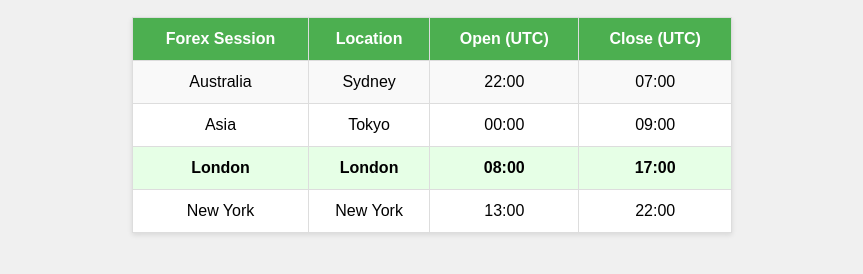
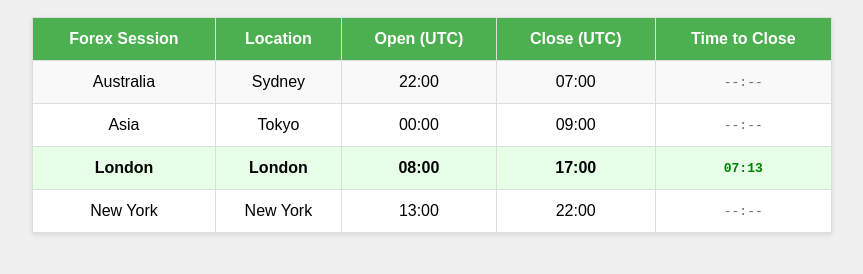
Before and after one commit to digitalgym/forex-sessions-app, a plain HTML site: page index.html in a window 1280 px wide. Shown: the part 112-386 px from the top of the page, without its empty margins (208-1071 px from the left). Drawn offline with Linux system fonts and the light colour scheme.

Commit message:
Added count down to session close

```diff
--- a/index.html
+++ b/index.html
@@ -29,7 +29,7 @@
         table {
             border-collapse: collapse;
             width: 80%;
-            max-width: 600px;
+            max-width: 800px;
             background-color: #fff;
             box-shadow: 0 2px 5px rgba(0,0,0,0.1);
         }
@@ -52,6 +52,13 @@
             background-color: #e6ffe6 !important;
             font-weight: bold;
         }
+        .countdown {
+            color: #666;
+            font-family: monospace;
+        }
+        .active-session .countdown {
+            color: #008000;
+        }
     </style>
 </head>
 <body>
@@ -62,30 +69,35 @@
             <th>Location</th>
             <th>Open (UTC)</th>
             <th>Close (UTC)</th>
+            <th>Time to Close</th>
         </tr>
         <tr data-open="22:00" data-close="07:00">
             <td>Australia</td>
             <td>Sydney</td>
             <td>22:00</td>
             <td>07:00</td>
+            <td class="countdown">--:--</td>
         </tr>
         <tr data-open="00:00" data-close="09:00">
             <td>Asia</td>
             <td>Tokyo</td>
             <td>00:00</td>
             <td>09:00</td>
+            <td class="countdown">--:--</td>
         </tr>
         <tr data-open="08:00" data-close="17:00">
             <td>London</td>
             <td>London</td>
             <td>08:00</td>
             <td>17:00</td>
+            <td class="countdown">--:--</td>
         </tr>
         <tr data-open="13:00" data-close="22:00">
             <td>New York</td>
             <td>New York</td>
             <td>13:00</td>
             <td>22:00</td>
+            <td class="countdown">--:--</td>
         </tr>
     </table>
 
@@ -102,12 +114,32 @@
             updateActiveSessions(hours, minutes);
         }
 
+        function calculateTimeToClose(currentHour, currentMinute, closeHour) {
+            let hoursToClose = closeHour - currentHour;
+            let minutesToClose = 0 - currentMinute;
+
+            if (minutesToClose < 0) {
+                hoursToClose--;
+                minutesToClose += 60;
+            }
+
+            if (hoursToClose < 0) {
+                hoursToClose += 24;
+            }
+
+            return {
+                hours: hoursToClose,
+                minutes: minutesToClose
+            };
+        }
+
         function updateActiveSessions(currentHours, currentMinutes) {
             const currentTime = parseInt(currentHours) + currentMinutes / 60;
 
             sessionRows.forEach(row => {
                 const openTime = row.dataset.open;
                 const closeTime = row.dataset.close;
+                const countdownElement = row.querySelector('.countdown');
 
                 const openHour = parseInt(openTime.split(':')[0]);
                 const closeHour = parseInt(closeTime.split(':')[0]);
@@ -123,8 +155,15 @@
 
                 if (isActive) {
                     row.classList.add('active-session');
+                    const timeToClose = calculateTimeToClose(
+                        parseInt(currentHours),
+                        parseInt(currentMinutes),
+                        closeHour
+                    );
+                    countdownElement.textContent = `${timeToClose.hours.toString().padStart(2, '0')}:${timeToClose.minutes.toString().padStart(2, '0')}`;
                 } else {
                     row.classList.remove('active-session');
+                    countdownElement.textContent = '--:--';
                 }
             });
         }
```
